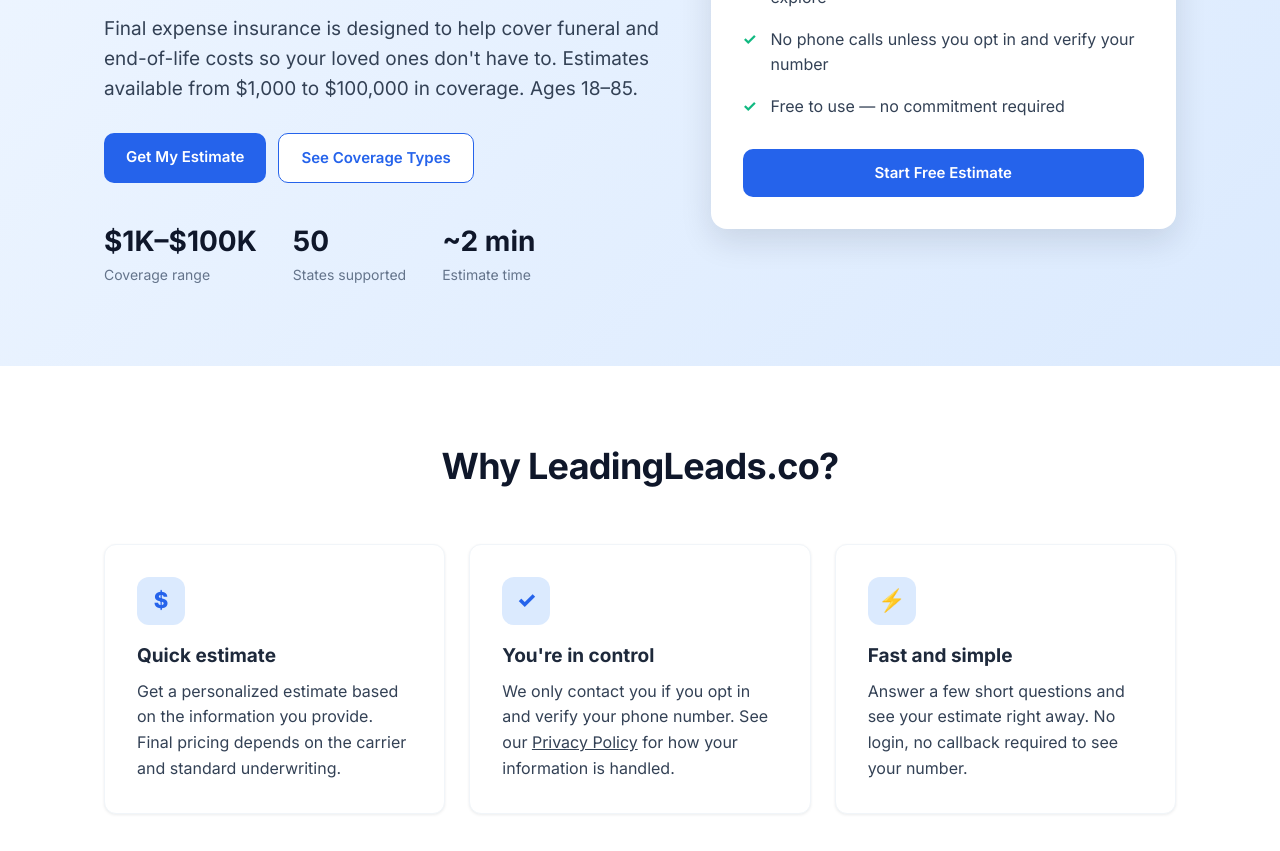
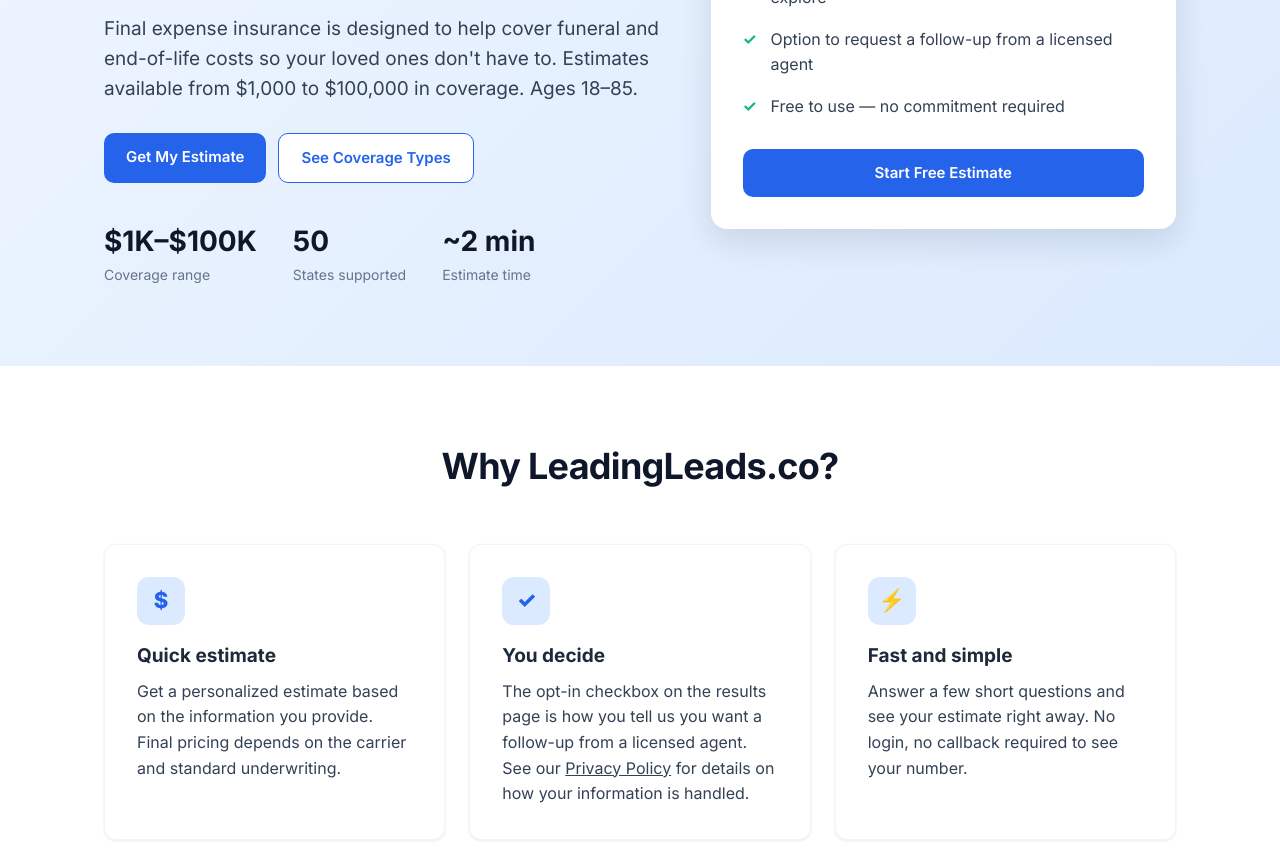
Before and after one commit to demiankerlous6-max/leadingleads.co, a website: page public/index.html in a window 1280 px wide. Shown: the part 361-1212 px from the top of the page. Drawn offline with Linux system fonts and the light colour scheme; no server answers.

Commit message:
Soften contact promises: opt-in controls agent referral, not all contact

```diff
--- a/public/index.html
+++ b/public/index.html
@@ -42,7 +42,7 @@
                 <ul class="checklist">
                     <li>A personalized estimate based on your answers</li>
                     <li>Multiple final expense coverage options to explore</li>
-                    <li>No phone calls unless you opt in and verify your number</li>
+                    <li>Option to request a follow-up from a licensed agent</li>
                     <li>Free to use — no commitment required</li>
                 </ul>
                 <a href="/quote.html" class="btn btn-primary btn-block">Start Free Estimate</a>
@@ -61,8 +61,8 @@
                 </div>
                 <div class="feature">
                     <div class="icon">✓</div>
-                    <h3>You're in control</h3>
-                    <p>We only contact you if you opt in and verify your phone number. See our <a href="/privacy.html" style="color:inherit;text-decoration:underline;">Privacy Policy</a> for how your information is handled.</p>
+                    <h3>You decide</h3>
+                    <p>The opt-in checkbox on the results page is how you tell us you want a follow-up from a licensed agent. See our <a href="/privacy.html" style="color:inherit;text-decoration:underline;">Privacy Policy</a> for details on how your information is handled.</p>
                 </div>
                 <div class="feature">
                     <div class="icon">⚡</div>
```
Also changed, not shown: public/quote.html (+1 -1 lines).
